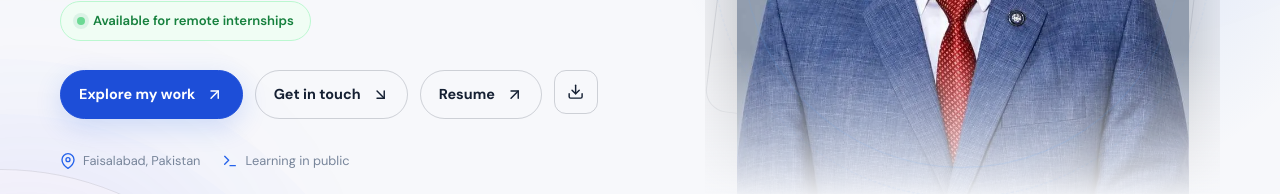
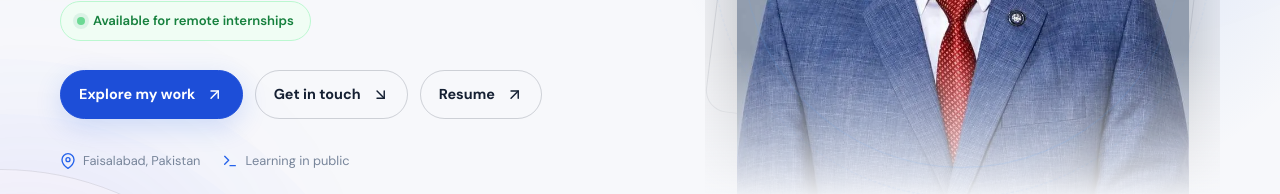
Before and after one commit to muhammadsaqlain-tech/saqlain-portfolio, a React (Vite) app: page / in a window 1280 px wide. Shown: the part 459-653 px from the top of the page. Built offline with nearby package versions, Linux system fonts and the light colour scheme.

Commit message:
Remove side download button, keep resume view only

```diff
--- a/src/components/Contact.tsx
+++ b/src/components/Contact.tsx
@@ -20,7 +20,6 @@ export default function Contact() {
             <div className="contact-actions">
               <a className="button button-primary" href={`${mailto}?subject=${subject}&body=${body}`}>Write an email <FiArrowUpRight /></a>
               <a className="button button-secondary" href={profile.resume} target="_blank" rel="noreferrer"><FiArrowUpRight /> Resume</a>
-              <a className="button button-icon" href={profile.resume} download="Muhammad-Saqlain-Resume.pdf" aria-label="Download resume"><FiDownload /></a>
             </div>
           </div>
           <div className="contact-details reveal">
--- a/src/components/Hero.tsx
+++ b/src/components/Hero.tsx
@@ -73,7 +73,6 @@ export default function Hero() {
             <Magnetic><a className="button button-primary" href="#projects">Explore my work <FiArrowUpRight /></a></Magnetic>
             <Magnetic><a className="button button-secondary" href="#contact">Get in touch <FiArrowDownRight /></a></Magnetic>
             <Magnetic><a className="button button-secondary" href={profile.resume} target="_blank" rel="noreferrer">Resume <FiArrowUpRight /></a></Magnetic>
-            <Magnetic><a className="button button-icon" href={profile.resume} download="Muhammad-Saqlain-Resume.pdf" aria-label="Download resume"><FiDownload /></a></Magnetic>
           </motion.div>
           <motion.div className="hero-meta" initial={{ opacity: 0 }} animate={{ opacity: 1 }} transition={{ delay: 0.62 }}>
             <span><FiMapPin /> {profile.location}</span>
--- a/src/styles.css
+++ b/src/styles.css
@@ -295,7 +295,6 @@ img { display: block; max-width: 100%; }
 @keyframes blink { 0%, 100% { opacity: 1; } 50% { opacity: 0; } }
 
 
-.button-icon { display: inline-flex; align-items: center; justify-content: center; width: 44px; height: 44px; padding: 0; border-radius: 12px; }
 
 /* Journey */
 .journey-layout { display: grid; grid-template-columns: 1.1fr .9fr; gap: clamp(45px, 8vw, 115px); align-items: start; }
```
